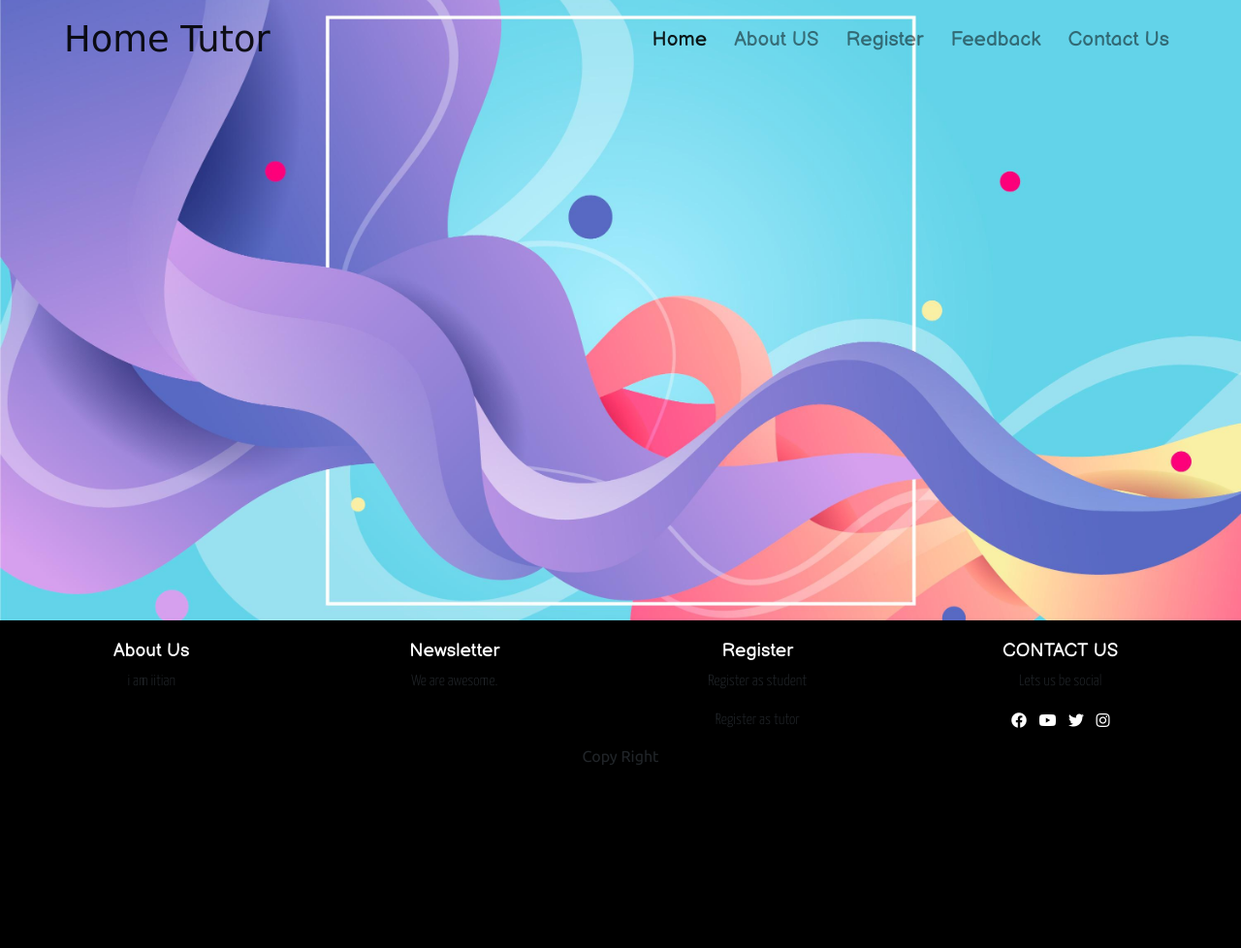
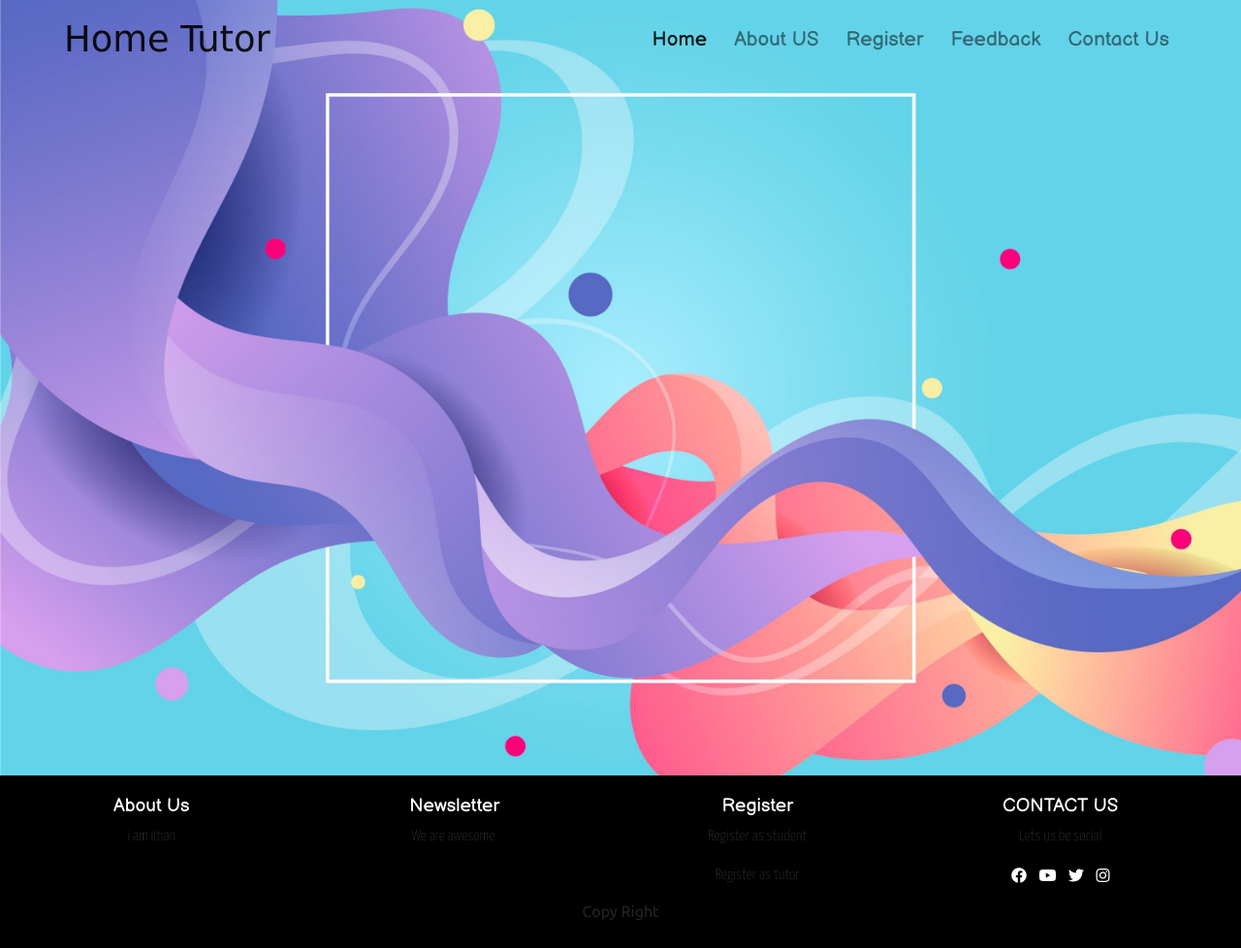
Before and after one commit to SakshamMahajan-arkin/Project-stlt, a PHP site: page /result.php in a window 1280 px wide. Shown: the whole page at 97% size. Before the commit the page ends 789 px from the top, so only its background shows below. Run offline with PHP 8.4, Linux system fonts and the light colour scheme; some libraries are stand-ins or nearby versions; some web fonts are replaced.

Commit message:
Update index.css
small change in background image size

```diff
--- a/index.css
+++ b/index.css
@@ -21,7 +21,7 @@
         background-attachment: fixed;
         background-size: cover;
         position: relative;
-        min-height: 80vh;
+        min-height: 100vh;
     }
 
     .header {
```
